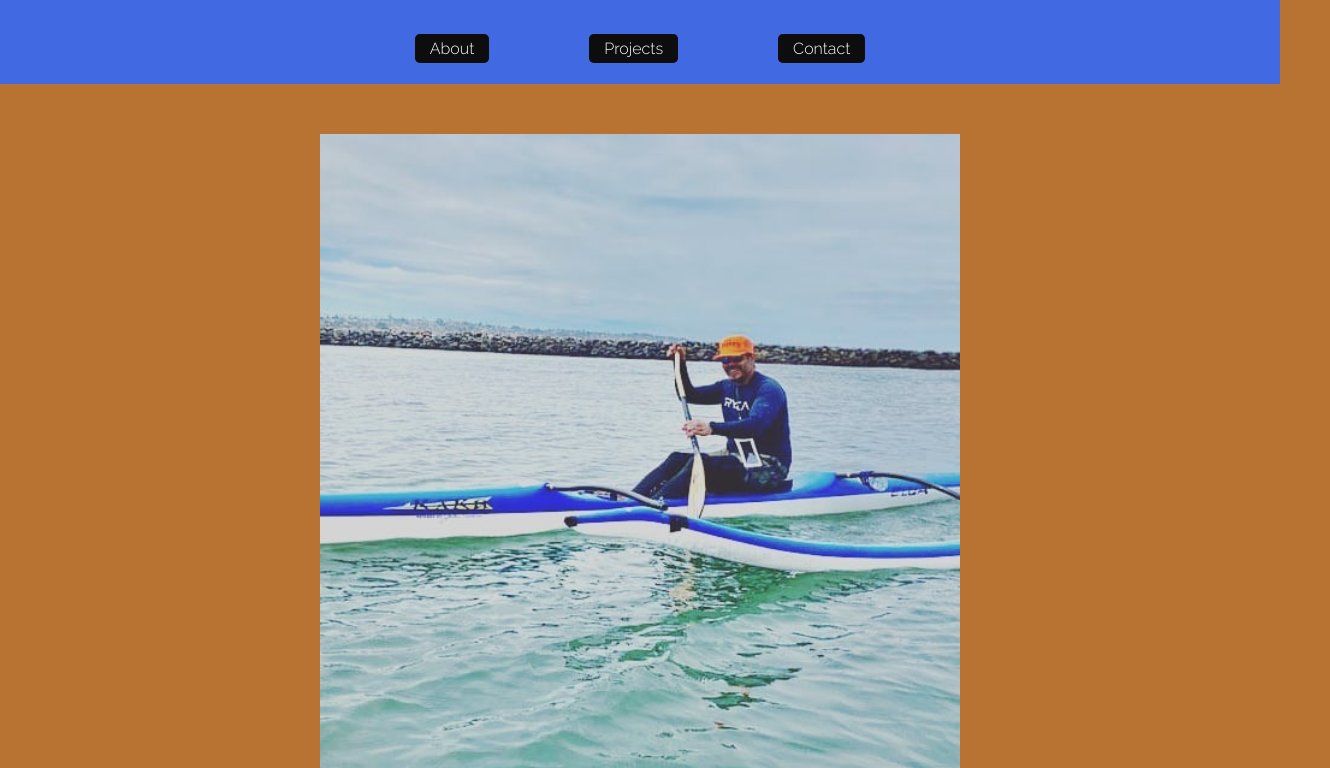
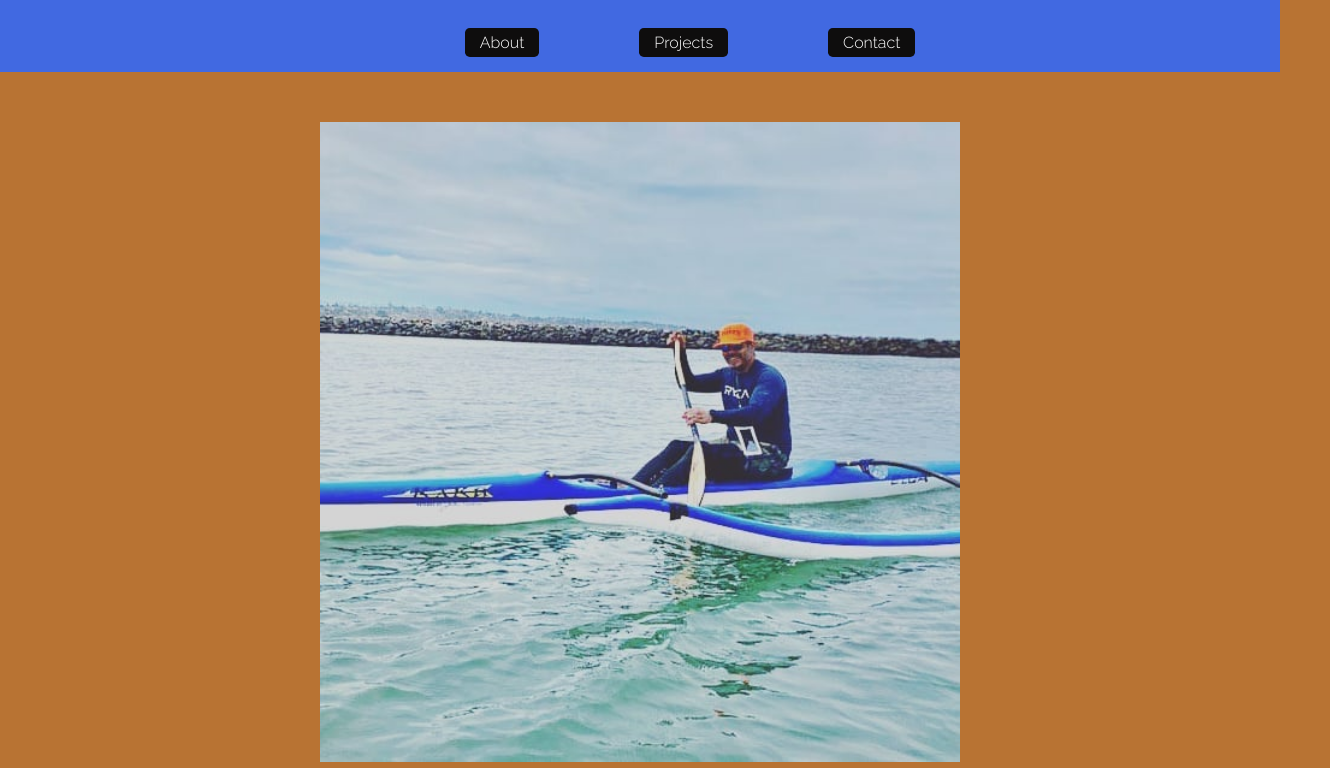
Before and after one commit to TheChunkyPumpkinhead/Profile-for-Chris, a website: page index.html in a window 1280 px wide. Shown: the part 121-889 px from the top of the page, 1330 px wide, since content can reach past the window. Drawn offline with Linux system fonts and the light colour scheme; a web font is replaced by a local one.

Commit message:
fixing errors

```diff
--- a/style.css
+++ b/style.css
@@ -237,7 +237,7 @@ footer {
 
 @media only screen and (min-width: 800px) {
   header nav ul {
-    flex-flow: row;
+    margin: 10px 50px;
   }
   #contact ul {
     display: flex;
```
